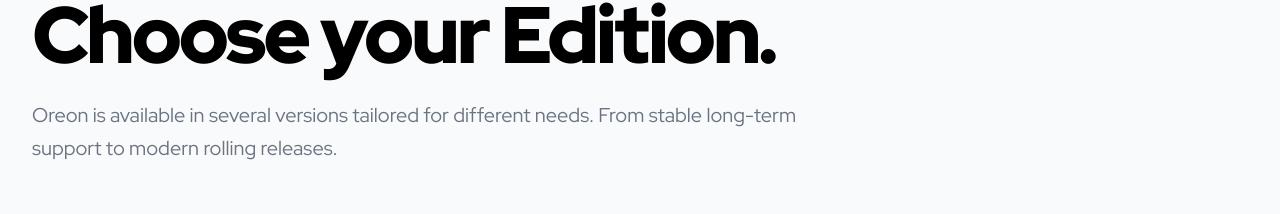
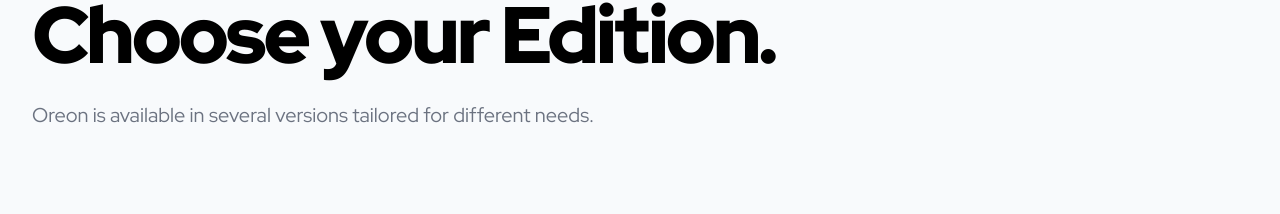
Before and after one commit to oreonhq/website, a Next.js app: page /oreon/download in a window 1280 px wide. Shown: the part 157-371 px from the top of the page. Built offline with nearby package versions, Linux system fonts and the light colour scheme.

Commit message:
Update Oreon edition description
Removed the mention of stable long-term support and modern rolling releases from the description.

```diff
--- a/app/oreon/download/page.tsx
+++ b/app/oreon/download/page.tsx
@@ -49,7 +49,7 @@
           <div className="max-w-3xl animate-enterprise">
             <h1 className="hero-heading text-black mb-6">Choose your Edition.</h1>
             <p className="text-xl text-gray-500 leading-relaxed font-light">
-              Oreon is available in several versions tailored for different needs. From stable long-term support to modern rolling releases.
+              Oreon is available in several versions tailored for different needs.
             </p>
           </div>
         </div>
```
